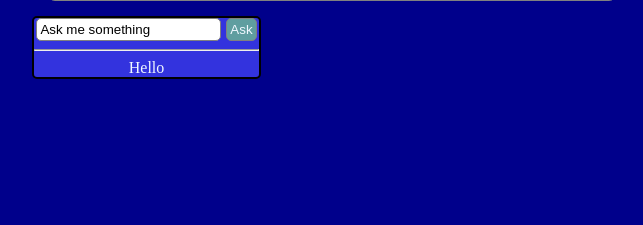
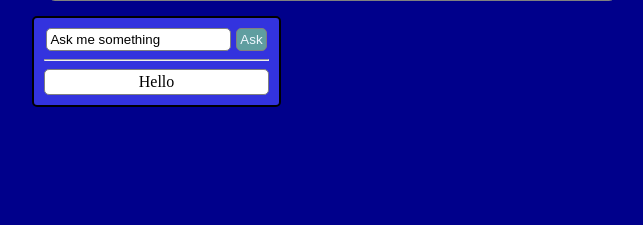
Before and after one commit to Wbradmeyer/chat_bot, a Flask app: page /players/all in a window 1280 px wide. Shown: the part 190-415 px from the top of the page, without its empty margins (308-951 px from the left). Run offline with Flask 3, Linux system fonts and the light colour scheme; data that the repository does not hold is empty.

Commit message:
chat body style

```diff
--- a/flask_app/static/css/style.css
+++ b/flask_app/static/css/style.css
@@ -63,9 +63,10 @@ a, button {
     border: 2px solid black;
     border-radius: 5px;
     text-align: center;
+    padding: 10px;
 }
 
-input {
+input, #body {
     border: 1px solid gray;
     padding: 3px;
     border-radius: 5px;
@@ -75,3 +76,8 @@ input {
     display: flex;
     justify-content: space-around;
 }
+
+#body {
+    background-color: white;
+    color: black;
+}
```
